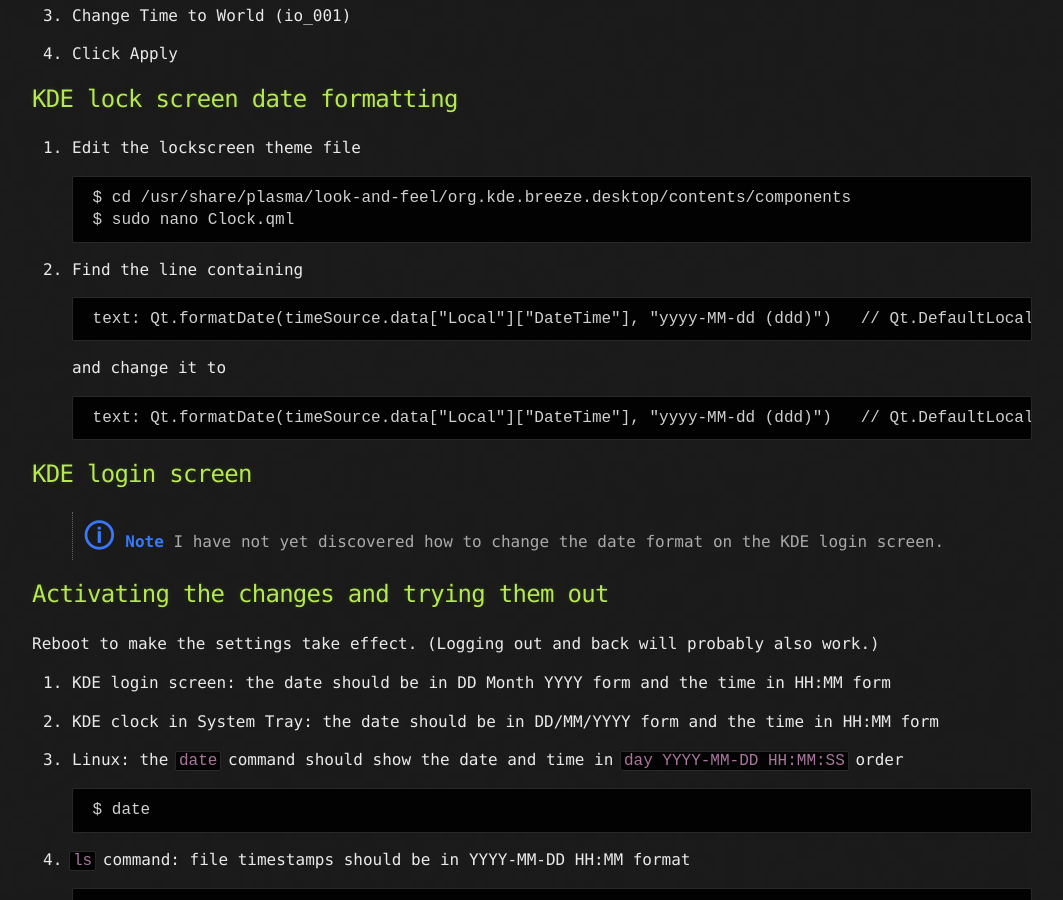
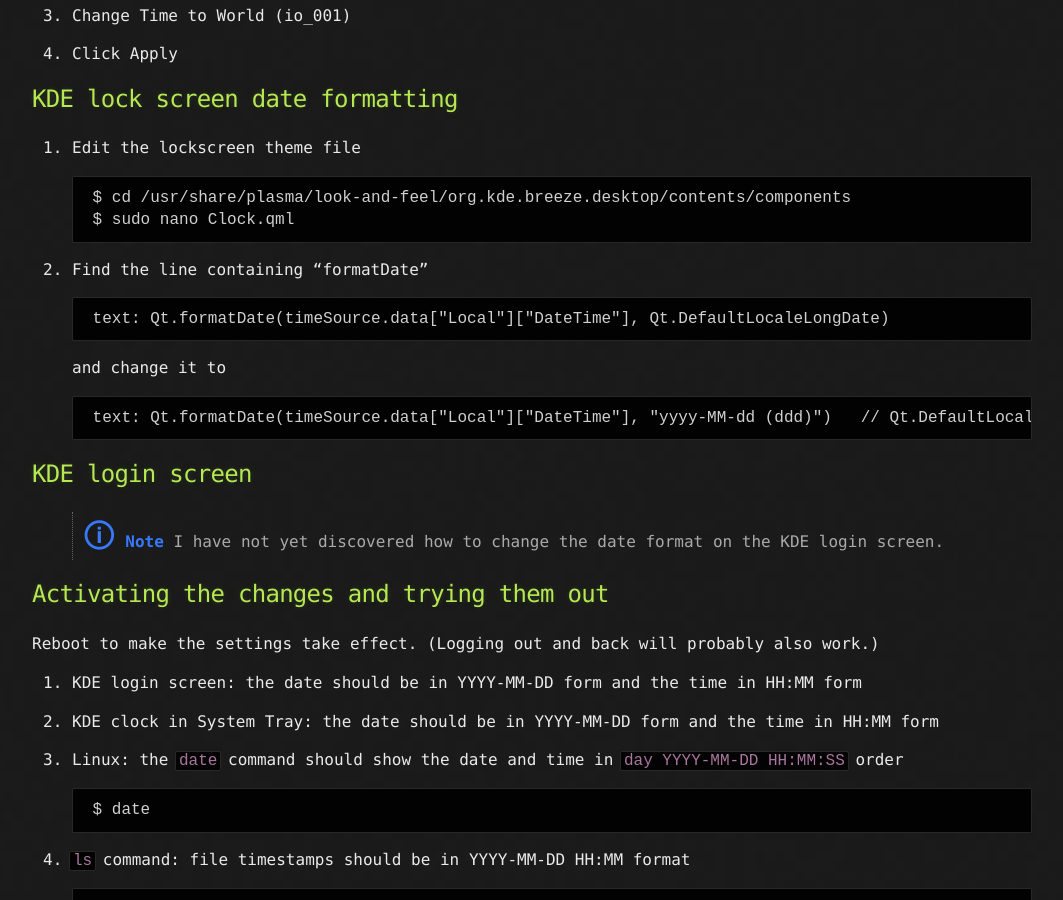
Before and after one commit to leebehrens/linux-notes, a Jekyll site: the page built from docs/_notes/date-time-formatting.md, in a window 1280 px wide and 900 px high, scrolled down 2290 px. Shown: the whole window, without its empty margins (108-1171 px from the left). Built offline with Jekyll 4.4.1, drawn with Linux system fonts in a browser that asks for light colours; some web fonts are replaced.

````diff
--- a/docs/_notes/date-time-formatting.md
+++ b/docs/_notes/date-time-formatting.md
@@ -108,9 +108,9 @@ etc.).
     $ sudo nano Clock.qml
     ```
 
-2. Find the line containing
+2. Find the line containing "formatDate"
     ```
-    text: Qt.formatDate(timeSource.data["Local"]["DateTime"], "yyyy-MM-dd (ddd)")   // Qt.DefaultLocaleLongDate)
+    text: Qt.formatDate(timeSource.data["Local"]["DateTime"], Qt.DefaultLocaleLongDate)
     ```
     and change it to
     ```
@@ -126,9 +126,9 @@ etc.).
 Reboot to make the settings take effect. (Logging out and back will probably
 also work.)
 
-1. KDE login screen: the date should be in DD Month YYYY form and the time in HH:MM form
+1. KDE login screen: the date should be in YYYY-MM-DD form and the time in HH:MM form
 
-2. KDE clock in System Tray: the date should be in DD/MM/YYYY form and the time in HH:MM form
+2. KDE clock in System Tray: the date should be in YYYY-MM-DD form and the time in HH:MM form
 
 3. Linux: the `date` command should show the date and time in `day YYYY-MM-DD HH:MM:SS` order
     ```
````
Also changed, not shown: other parts of docs/_notes/date-time-formatting.md (+1 -1 lines), docs/_notes/applications.md (+2 -0 lines), docs/_notes/waydroid.md (added, +34 -0 lines).
